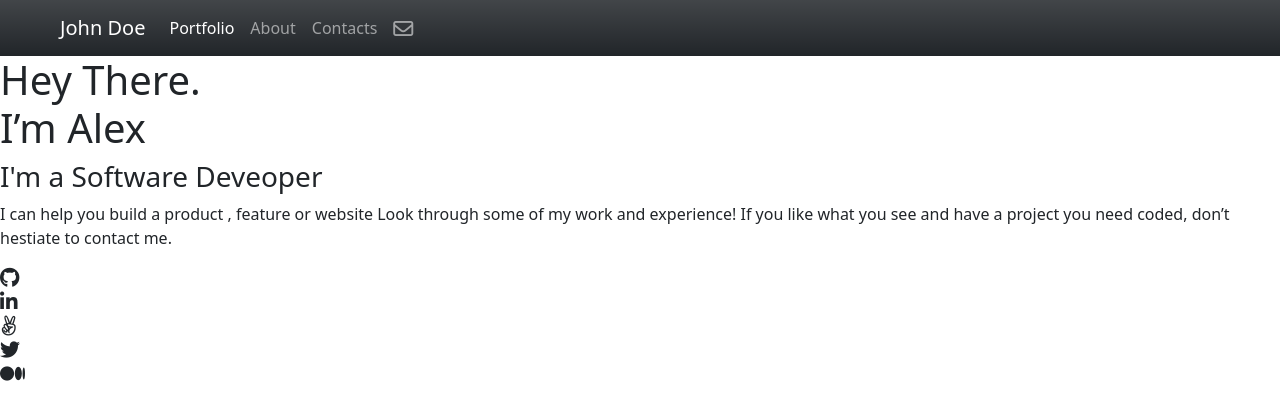
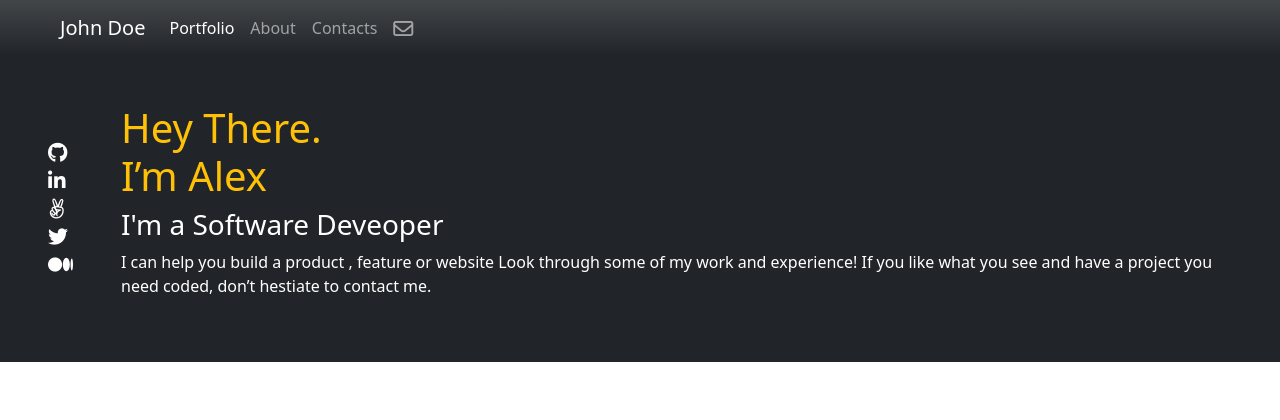
Before and after one commit to franciscoPonceDev/Portfolio-Bootstrap, a website: page index.html in a window 1280 px wide. Drawn offline with nearby package versions, Linux system fonts and the light colour scheme.

Commit message:
Style heading section

```diff
--- a/index.html
+++ b/index.html
@@ -40,19 +40,19 @@
             </div>
         </nav>
     </header>
-    <section id="Heading">
-        <div>
-            <h1>Hey There.<br>I’m Alex</h1>
+    <section id="Heading" class="bg-dark d-flex text-white px-5 py-5 ">
+        <div class="order-md-1">
+            <h1 class="text-warning">Hey There.<br>I’m Alex</h1>
             <h3>I'm a Software Deveoper</h3>
             <p>I can help you build a product , feature or website Look through some of my work and experience! If you like what you see and have a project you need coded, don’t hestiate to contact me.</p>
         </div>
-        <div>
+        <div class="order-md-0 me-5 d-flex align-items-center">
             <ul class="list-group">
-                <li><i class="fab fa-github fa-lg"></i></li>
-                <li><i class="fab fa-linkedin-in fa-lg"></i></li>
-                <li><i class="fab fa-angellist fa-lg"></i></li>
-                <li><i class="fab fa-twitter fa-lg"></i></li>
-                <li><i class="fab fa-medium-m fa-lg"></i></li>
+                <li class="list-unstyled mb-1"><i class="fab fa-github fa-lg"></i></li>
+                <li class="list-unstyled mb-1"><i class="fab fa-linkedin-in fa-lg"></i></li>
+                <li class="list-unstyled mb-1"><i class="fab fa-angellist fa-lg"></i></li>
+                <li class="list-unstyled mb-1"><i class="fab fa-twitter fa-lg"></i></li>
+                <li class="list-unstyled"><i class="fab fa-medium-m fa-lg"></i></li>
             </ul>
         </div>
     </section>
```
